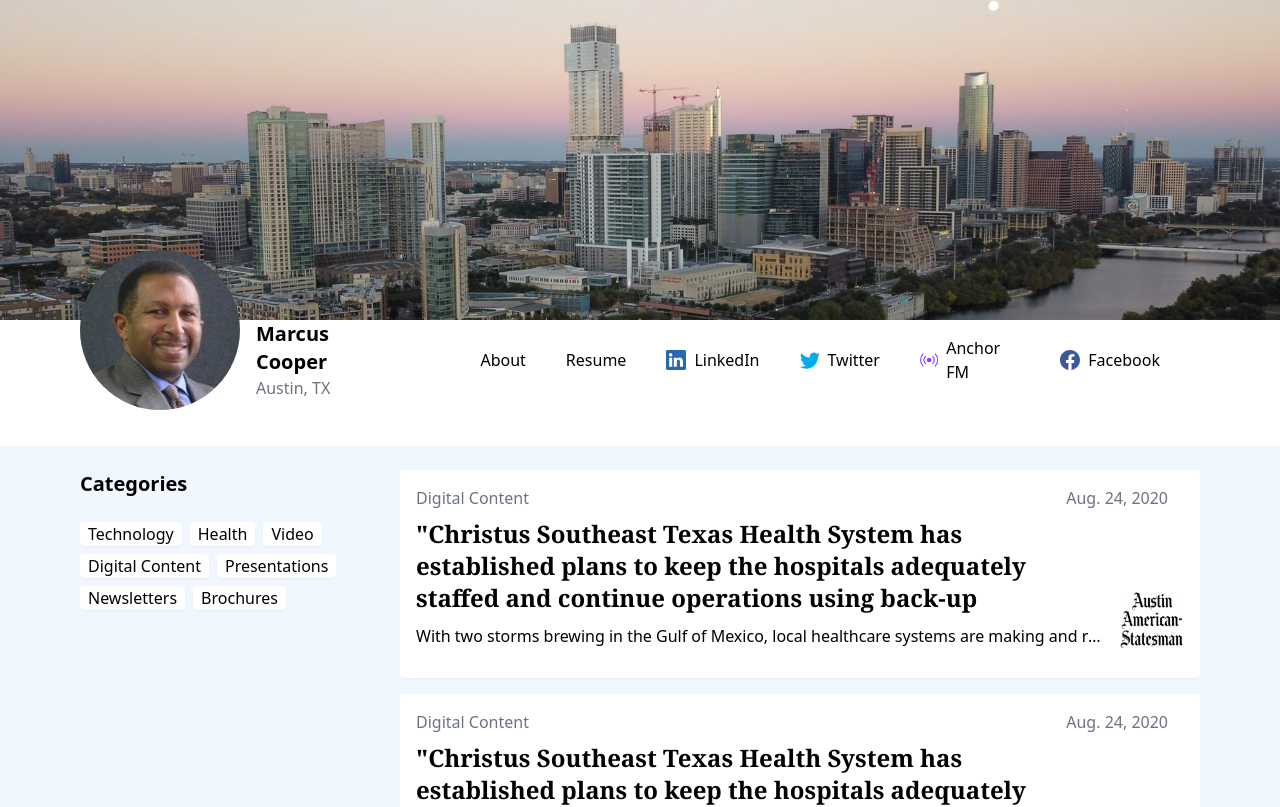
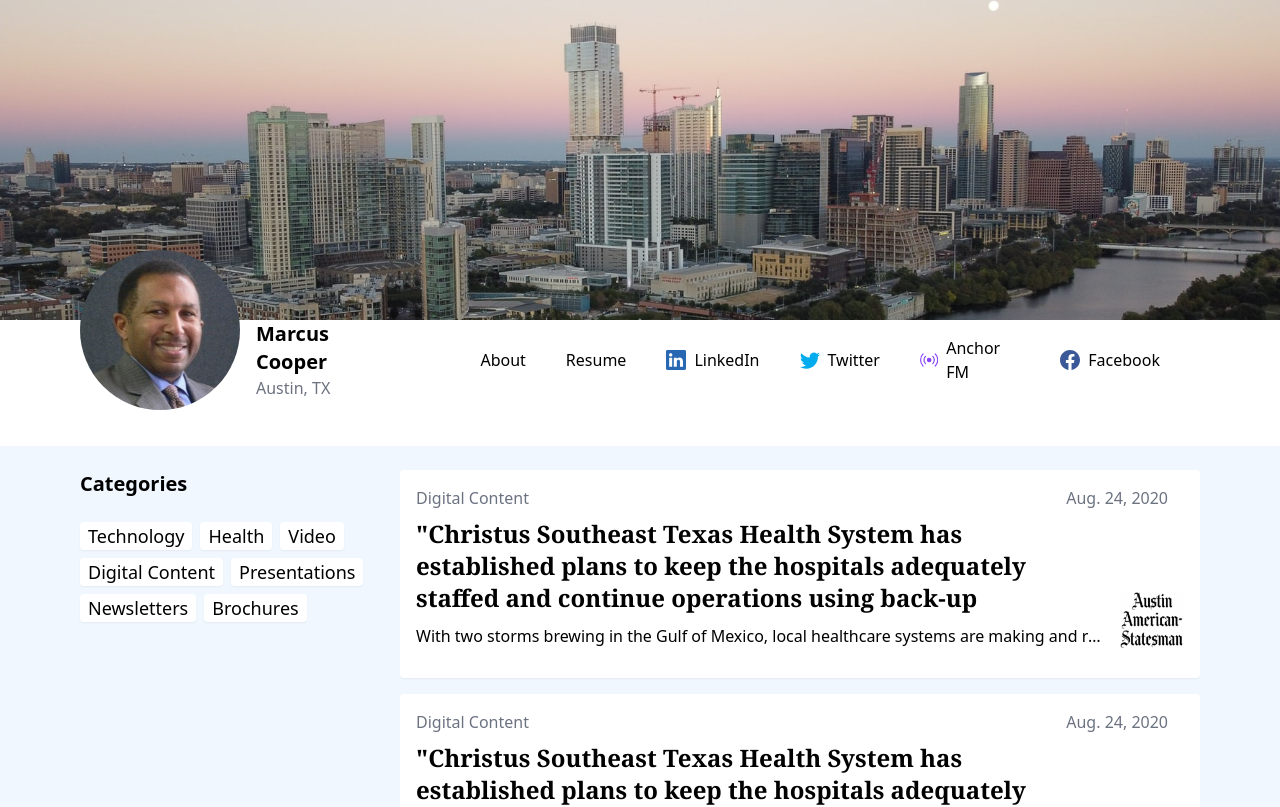
Before and after one commit to megancooper/marcus-cooper, a Next.js app: page / in a window 1280 px wide. Shown: the top 807 px of the page. Built offline with nearby package versions, Linux system fonts and the light colour scheme.

Commit message:
Rename overlay.tsx to Overlay.tsx

```diff
--- a/src/components/Categories/index.tsx
+++ b/src/components/Categories/index.tsx
@@ -16,7 +16,7 @@ const Categories: React.FC<Props> = ({categories}: Props) => {
           <button
             type="button"
             key={index}
-            className="bg-white hover:bg-gray-100 rounded mr-2 mt-2 px-2 py-0 shadow-sm focus:outline-none"
+            className="bg-white hover:bg-gray-100 text-lg rounded mr-2 mt-2 px-2 py-0 shadow-sm focus:outline-none"
             onClick={() => setSelectedCategory(filter)}
           >
             {filter}
```
Also changed, not shown: src/components/Overlay.tsx (renamed from src/components/overlay.tsx).
